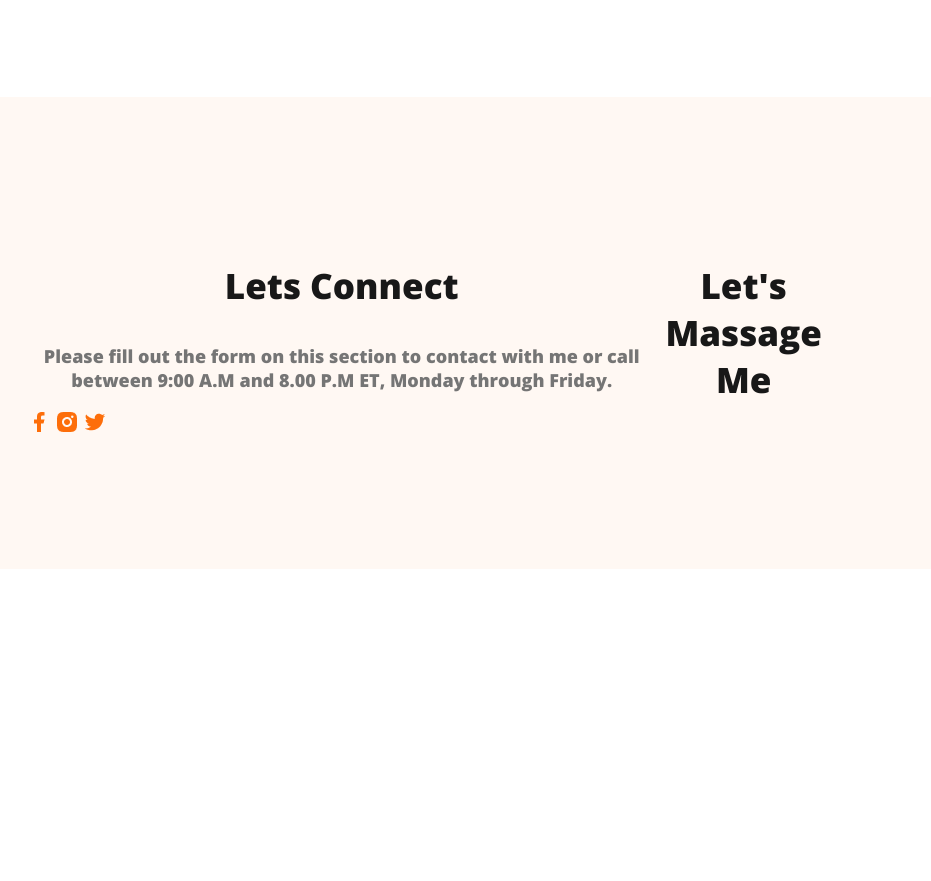
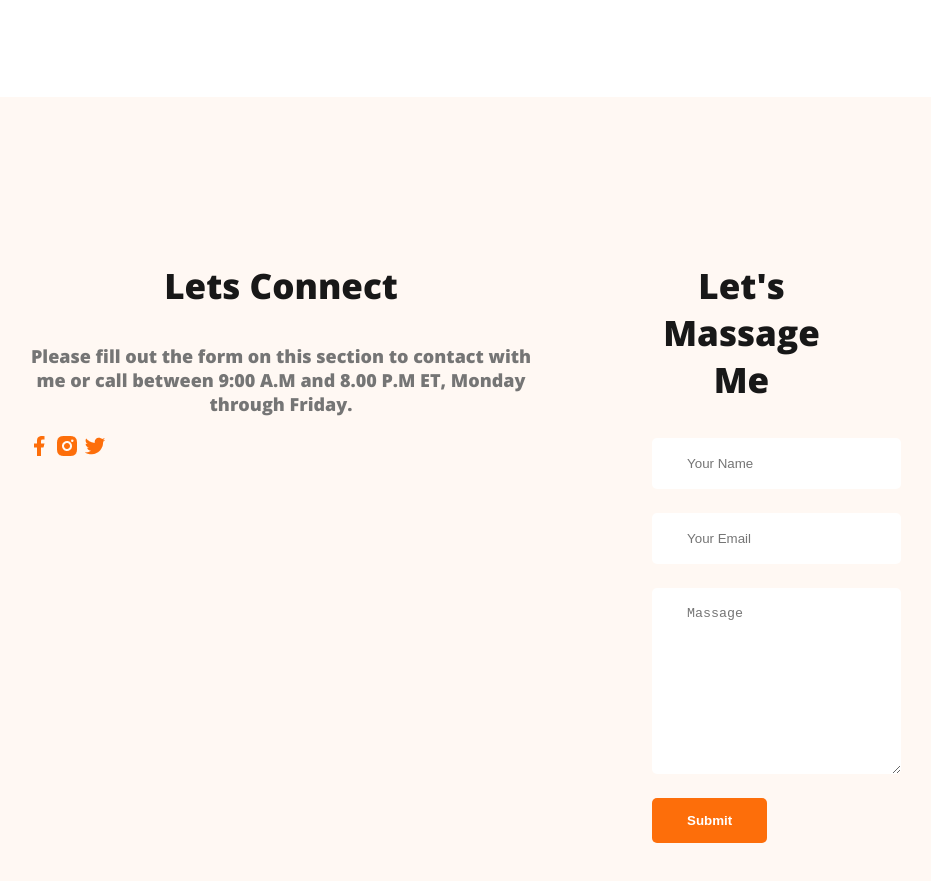
Before and after one commit to Safwanshahir/webdeveloper-portfolio, a plain HTML site: page index.html in a window 1280 px wide. Shown: the part 3185-4066 px from the top of the page, without its empty margins (211-1142 px from the left). Before the commit the page ends 3762 px from the top, so only its background shows below. Drawn offline with nearby package versions, Linux system fonts and the light colour scheme.

Commit message:
finished footer

```diff
--- a/index.html
+++ b/index.html
@@ -166,8 +166,15 @@
                 <a href=""><img src="images/icons/twitter.png" alt=""></a>
             </div>
         </div>
-        <div class="footer-colume">
+        <div class="footer-column">
             <h3 class="section-titel">Let's Massage Me</h3>
+            <form class="contact" action="">
+                <input type="text" placeholder="Your Name">
+                <input type="email" name="" id="" placeholder="Your Email">
+                <textarea name="" id="" placeholder="Massage" cols="30" rows="10"></textarea>
+                <input class="btn-primary" type="submit" value="Submit">
+
+            </form>
         </div>
 
     </footer>
--- a/styles/portfolio.css
+++ b/styles/portfolio.css
@@ -203,7 +203,28 @@ main section{
 /* footer styles */
 footer{
     display: flex;
+    gap: 117px;
     background: #FFF8F3;
     padding: 130px 230px;
     margin-top: 100px;
 }
+
+.footer-column{
+    width: 50%;
+}
+
+.social-links{
+    margin-right: 25px;
+}
+
+.contact input[type="text"], .contact input[type="email"], textarea{
+    display: block;
+    margin-bottom: 24px;
+    padding: 18px 35px;
+    color:  #757575;
+    border-radius: 5px;
+    background: #FFF;
+    border: 0;
+    width: 100%;
+
+}
```
